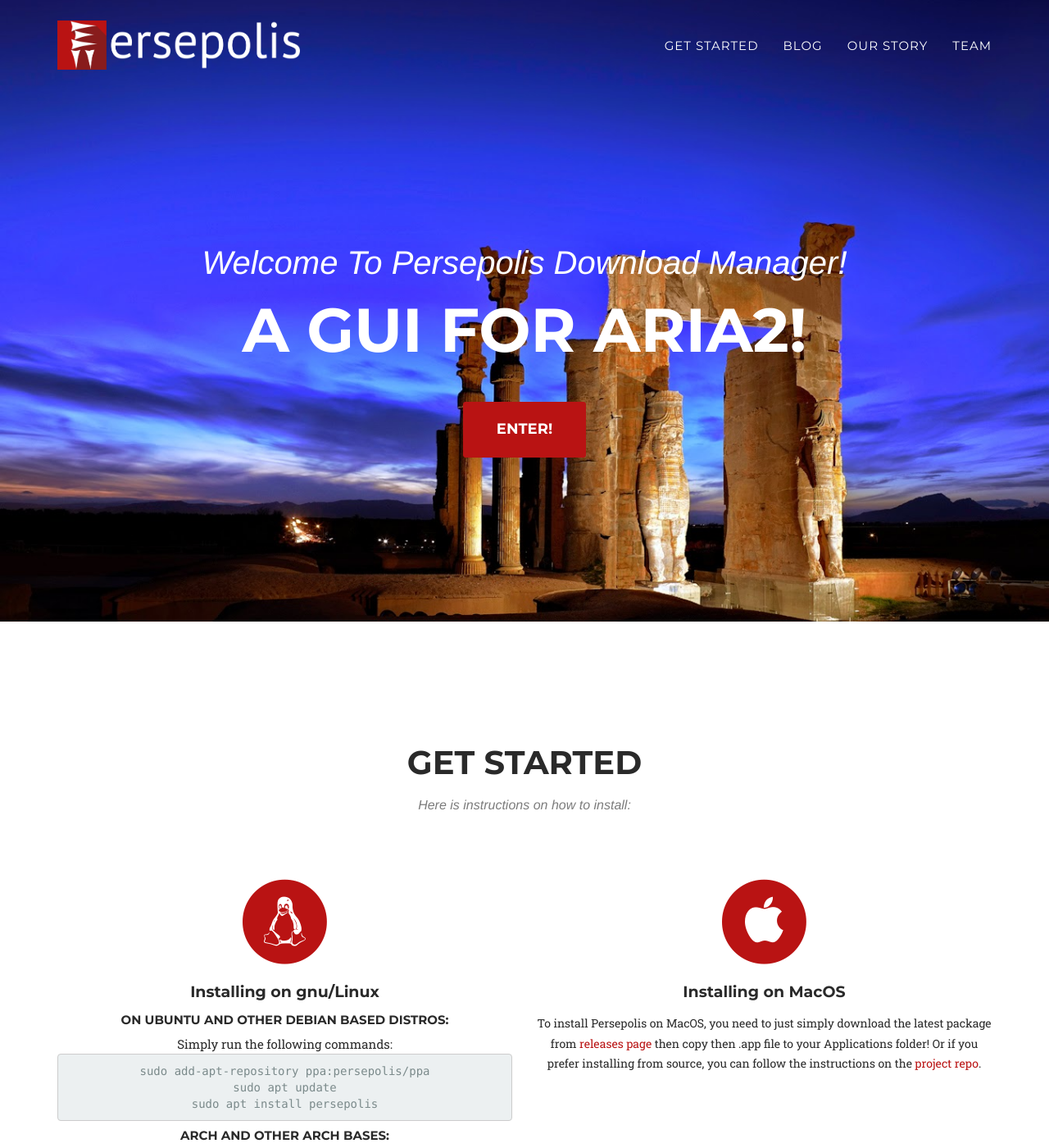
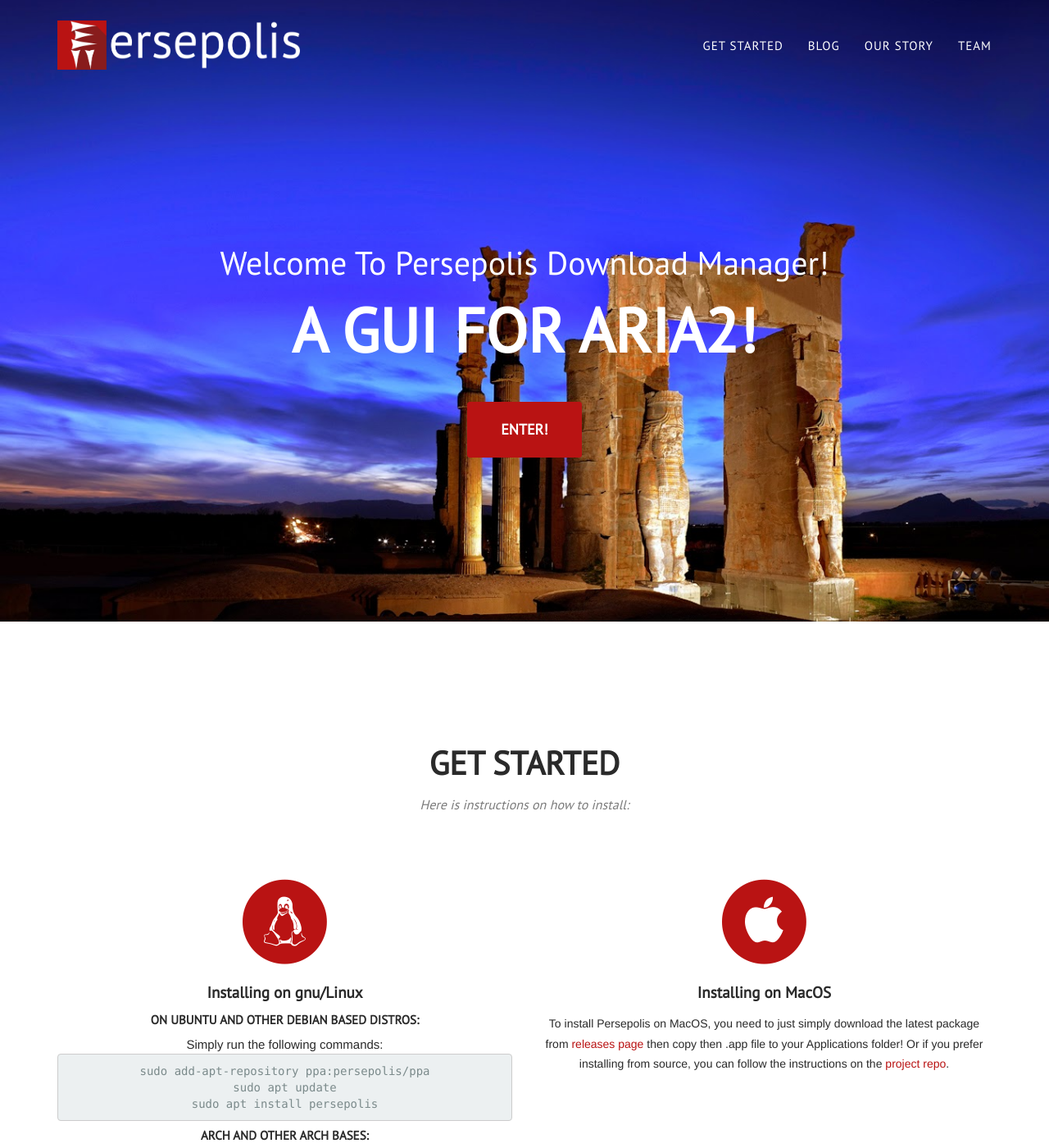
Before and after one commit to mavahedinia/mr0null.github.io, a Jekyll site: the page built from index.html, in a window 1280 px wide and 1400 px high. Shown: the whole window at 82% size. Built offline with Jekyll 4.4.1, drawn with Linux system fonts in a browser that asks for light colours; some web fonts are replaced.

Commit message:
Some improvements

```diff
--- a/_config.yml
+++ b/_config.yml
@@ -56,10 +56,10 @@ people:
       url: http://github.com/morealaz
 # Social networks usernames (many more available: google-plus, flickr, dribbble, pinterest, instagram, tumblr, linkedin, etc.)
 social:
-  - title: twitter
-    url: http://twitter.com/jekyllrb
   - title: github
     url: https://github.com/persepolisdm/persepolis
+  - title: paper-plane
+    url: https://telegram.me/persepolisdm
 
 # Build settings
 markdown: kramdown
--- a/_data/template.yml
+++ b/_data/template.yml
@@ -7,5 +7,7 @@ color:
 
 # Font Families
 font:
-  primary: 'Montserrat, "Helvetica Neue",Helvetica,Arial,sans-serif'
-  secondary: '"Droid Serif", "Helvetica Neue", Helvetica,Arial,sans-serif'
+  #primary: 'Montserrat, "Helvetica Neue",Helvetica,Arial,sans-serif'
+  primary: '"PT Sans", sans-serif'
+  #secondary: '"Droid Serif", "Helvetica Neue", Helvetica,Arial,sans-serif'
+  secondary: '"PT Sans", sans-serif'
--- a/_includes/css/agency.css
+++ b/_includes/css/agency.css
@@ -297,7 +297,7 @@ header .intro-text .intro-lead-in {
     margin-bottom: 25px;
     font-family: {{ site.data.template.font.secondary }};
     font-size: 22px;
-    font-style: italic;
+    font-style: regular;
     line-height: 22px;
 }
 
@@ -320,7 +320,7 @@ header .intro-text .intro-heading {
         margin-bottom: 25px;
         font-family: {{ site.data.template.font.secondary }};
         font-size: 40px;
-        font-style: italic;
+        font-style: regular;
         line-height: 40px;
     }
 
--- a/_includes/head.html
+++ b/_includes/head.html
@@ -40,12 +40,7 @@
 
     <!-- Custom Fonts -->
     <link rel="stylesheet" href="{{ "/css/font-awesome/css/font-awesome.min.css" | prepend: site.baseurl }}">
-    <link href="https://fonts.googleapis.com/css?family=Montserrat:400,700" rel="stylesheet" type="text/css">
-    <link href='https://fonts.googleapis.com/css?family=Kaushan+Script' rel='stylesheet' type='text/css'>
-    <link href="https://fonts.googleapis.com/css?family=Lato:400,700,400italic,700italic" rel="stylesheet" type="text/css">
-    <link href='https://fonts.googleapis.com/css?family=Droid+Serif:400,700,400italic,700italic' rel='stylesheet' type='text/css'>
-    <link href='https://fonts.googleapis.com/css?family=Roboto+Slab:400,100,300,700' rel='stylesheet' type='text/css'>
-
+    <link href="https://fonts.googleapis.com/css?family=PT+Sans" rel="stylesheet">
     <!-- HTML5 Shim and Respond.js IE8 support of HTML5 elements and media queries -->
     <!-- WARNING: Respond.js doesn't work if you view the page via file:// -->
     <!--[if lt IE 9]>
```
